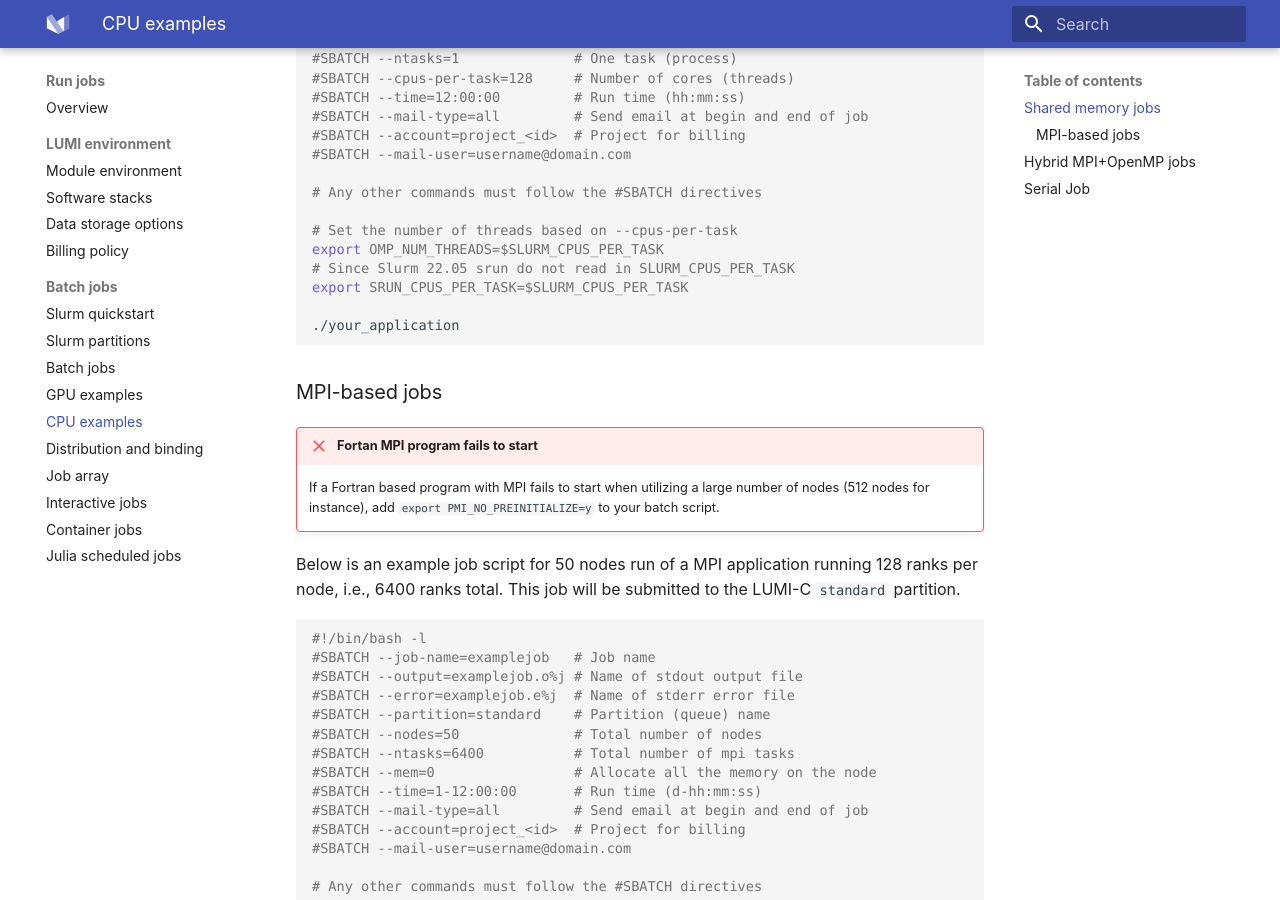
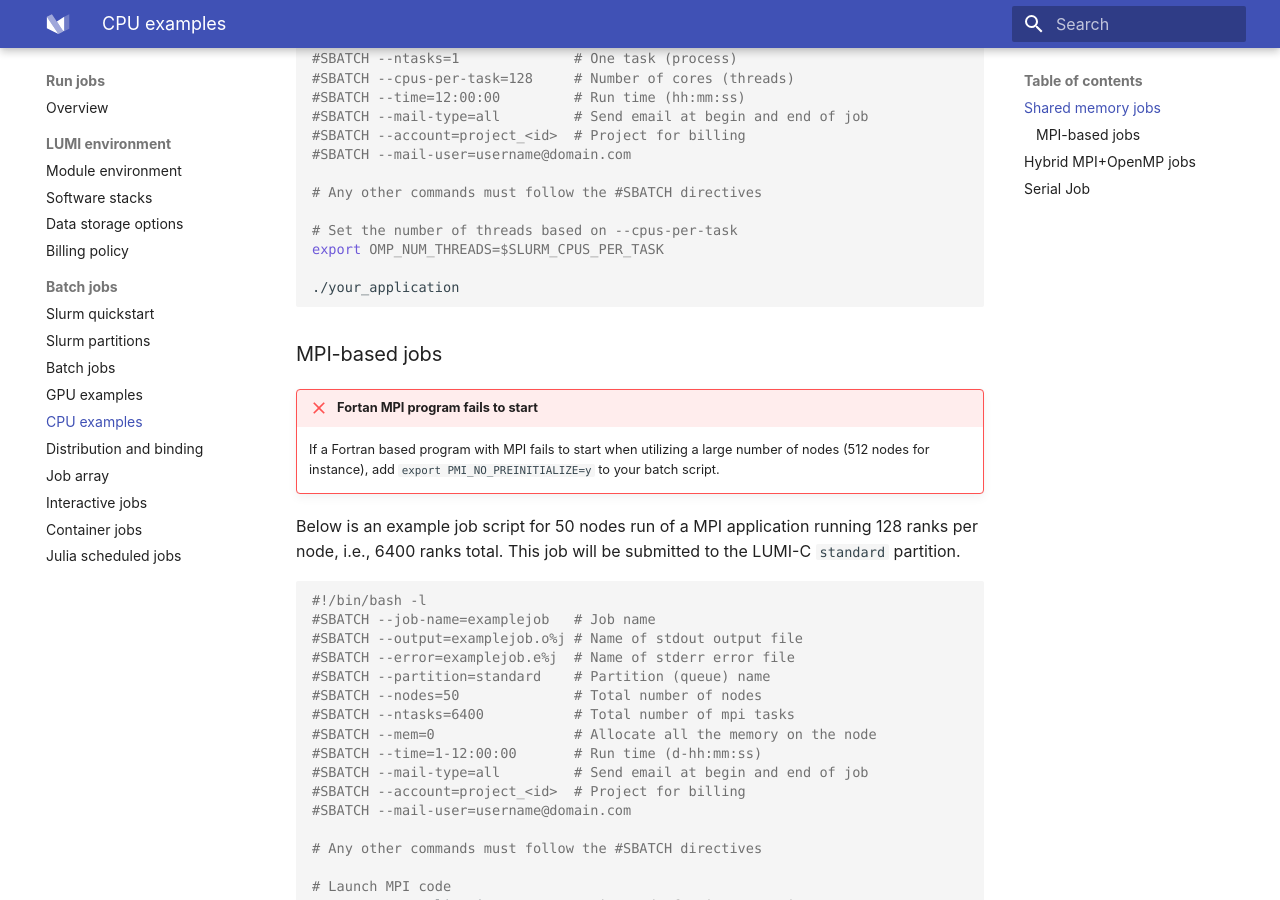
Before and after one commit to Lumi-supercomputer/lumi-userguide, an MkDocs documentation site: the page built from docs/runjobs/scheduled-jobs/lumic-job.md, in a window 1280 px wide and 900 px high, scrolled down 712 px. Built offline with MkDocs 1.6.1 and Material for MkDocs 9.7.7, drawn with Linux system fonts in a browser that asks for light colours.

Commit message:
new srun behaviour

````diff
--- a/docs/runjobs/scheduled-jobs/lumic-job.md
+++ b/docs/runjobs/scheduled-jobs/lumic-job.md
@@ -40,8 +40,6 @@ requesting 128 cores on a compute node of the LUMI-C `small` partition.
 
 # Set the number of threads based on --cpus-per-task
 export OMP_NUM_THREADS=$SLURM_CPUS_PER_TASK
-# Since Slurm 22.05 srun do not read in SLURM_CPUS_PER_TASK
-export SRUN_CPUS_PER_TASK=$SLURM_CPUS_PER_TASK
 
 ./your_application
 ```
````
